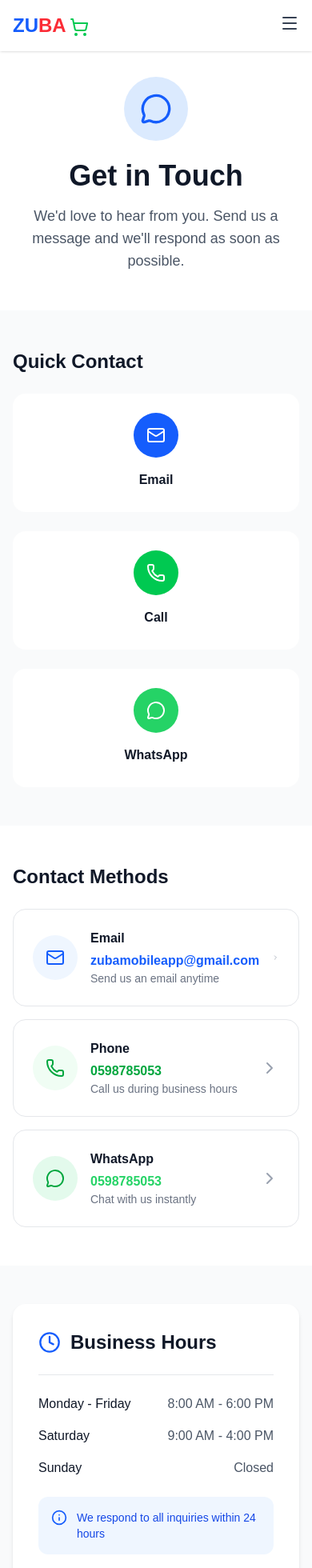
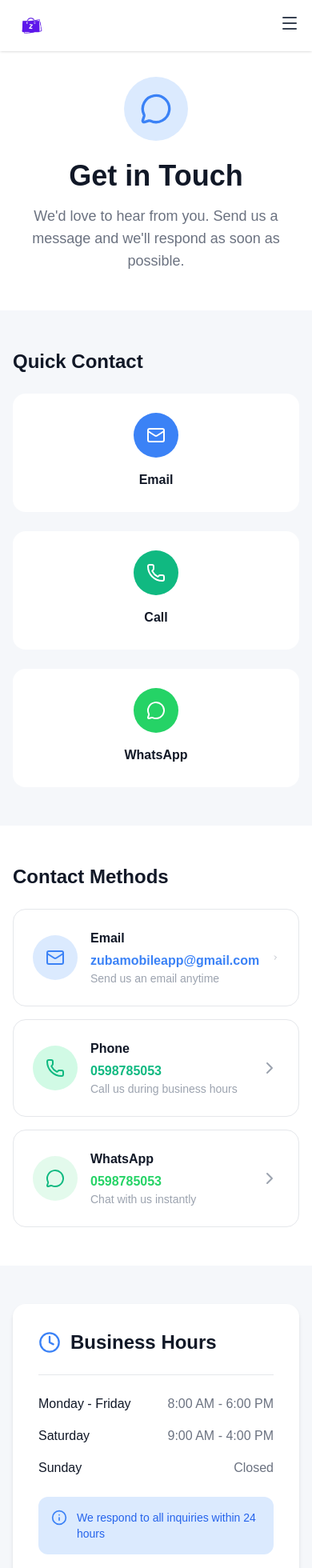
Before and after one commit to CalebMensah/zuba-web, a Next.js app: page /contact in a window 390 px wide. Shown: the top 1960 px of the page at 80% size. Built offline with nearby package versions, Linux system fonts and the light colour scheme.

Commit message:
made changes

```diff
--- a/app/contact/page.js
+++ b/app/contact/page.js
@@ -1,7 +1,8 @@
 "use client";
 
 import React, { useState } from 'react';
-import { ShoppingCart, MessageCircle, Mail, Phone, Send, Clock, Info, HelpCircle, ChevronRight, Menu, X } from 'lucide-react';
+import { MessageCircle, Mail, Phone, Send, Clock, Info, HelpCircle, ChevronRight, Menu, X } from 'lucide-react';
+import Image from 'next/image';
 
 export default function ContactPage() {
   const [name, setName] = useState('');
@@ -20,21 +21,16 @@ export default function ContactPage() {
       alert('Please fill in all fields');
       return;
     }
-
     const emailRegex = /^[^\s@]+@[^\s@]+\.[^\s@]+$/;
     if (!emailRegex.test(email)) {
       alert('Please enter a valid email address');
       return;
     }
-
     setLoading(true);
-
     const mailtoUrl = `mailto:${contactEmail}?subject=${encodeURIComponent(subject)}&body=${encodeURIComponent(
       `Name: ${name}\nEmail: ${email}\n\nMessage:\n${message}`
     )}`;
-
     window.location.href = mailtoUrl;
-
     setTimeout(() => {
       setName('');
       setEmail('');
@@ -65,28 +61,24 @@ export default function ContactPage() {
   ];
 
   return (
-    <div className="min-h-screen bg-gray-50">
+    <div className="min-h-screen bg-[#F5F7FA]">
       {/* Navigation */}
       <nav className="bg-white shadow-sm fixed w-full z-50">
         <div className="max-w-7xl mx-auto px-4 sm:px-6 lg:px-8">
           <div className="flex justify-between items-center h-16">
             <div className="flex items-center">
-              <div className="text-2xl font-bold">
-                <span className="text-blue-600">ZU</span>
-                <span className="text-red-500">BA</span>
-                <ShoppingCart className="inline-block ml-1 text-green-500" size={24} />
-              </div>
+              <Image src="/logo.png" alt="Zuba" width={48} height={48} className="object-contain" />
             </div>
             <div className="hidden md:flex items-center space-x-8">
-              <a href="/" className="text-gray-700 hover:text-blue-600 font-medium">Home</a>
-              <a href="/about" className="text-gray-700 hover:text-blue-600 font-medium">About</a>
-              <a href="/faq" className="text-gray-700 hover:text-blue-600 font-medium">FAQ</a>
-              <a href="/contact" className="text-blue-600 font-medium">Contact</a>
+              <a href="/" className="text-[#374151] hover:text-[#3B82F6] font-medium transition-colors">Home</a>
+              <a href="/about" className="text-[#374151] hover:text-[#3B82F6] font-medium transition-colors">About</a>
+              <a href="/faq" className="text-[#374151] hover:text-[#3B82F6] font-medium transition-colors">FAQ</a>
+              <a href="/contact" className="text-[#3B82F6] font-medium">Contact</a>
             </div>
 
             {/* Mobile menu button */}
             <div className="md:hidden">
-                                    <button onClick={() => setMobileMenuOpen(!mobileMenuOpen)} className="text-gray-700">
+              <button onClick={() => setMobileMenuOpen(!mobileMenuOpen)} className="text-[#374151]">
                 {mobileMenuOpen ? <X size={24} /> : <Menu size={24} />}
               </button>
             </div>
@@ -97,54 +89,53 @@ export default function ContactPage() {
         {mobileMenuOpen && (
           <div className="md:hidden bg-white border-t">
             <div className="px-2 pt-2 pb-3 space-y-1">
-              <a href="/" className="block px-3 py-2 text-gray-700 hover:bg-blue-50 rounded">Home</a>
-              <a href="/about" className="block px-3 py-2 text-gray-700 hover:bg-blue-50 rounded">About</a>
-              <a href="/faq" className="block px-3 py-2 text-gray-700 hover:bg-blue-50 rounded">FAQ</a>
-              <a href="/contact" className="block px-3 py-2 text-gray-700 hover:bg-blue-50 rounded">Contact</a>
-              <button className="w-full bg-blue-600 text-white px-6 py-2 rounded-lg hover:bg-blue-700 mt-2">
+              <a href="/" className="block px-3 py-2 text-[#374151] hover:bg-[#DBEAFE] rounded">Home</a>
+              <a href="/about" className="block px-3 py-2 text-[#374151] hover:bg-[#DBEAFE] rounded">About</a>
+              <a href="/faq" className="block px-3 py-2 text-[#374151] hover:bg-[#DBEAFE] rounded">FAQ</a>
+              <a href="/contact" className="block px-3 py-2 text-[#374151] hover:bg-[#DBEAFE] rounded">Contact</a>
+              <button className="w-full bg-[#3B82F6] text-white px-6 py-2 rounded-lg hover:bg-[#2563EB] mt-2 transition-colors">
                 Download App
               </button>
             </div>
           </div>
         )}
-
       </nav>
 
       {/* Header */}
       <section className="pt-24 pb-12 px-4 sm:px-6 lg:px-8 bg-white">
         <div className="max-w-4xl mx-auto text-center">
-          <div className="w-20 h-20 bg-blue-100 rounded-full flex items-center justify-center mx-auto mb-6">
-            <MessageCircle className="text-blue-600" size={40} />
+          <div className="w-20 h-20 bg-[#DBEAFE] rounded-full flex items-center justify-center mx-auto mb-6">
+            <MessageCircle className="text-[#3B82F6]" size={40} />
           </div>
-          <h1 className="text-4xl font-bold text-gray-900 mb-4">Get in Touch</h1>
-          <p className="text-lg text-gray-600 max-w-2xl mx-auto">
+          <h1 className="text-4xl font-bold text-[#111827] mb-4">Get in Touch</h1>
+          <p className="text-lg text-[#6B7280] max-w-2xl mx-auto">
             We'd love to hear from you. Send us a message and we'll respond as soon as possible.
           </p>
         </div>
       </section>
 
       {/* Quick Contact */}
-      <section className="py-12 px-4 sm:px-6 lg:px-8 bg-gray-50">
+      <section className="py-12 px-4 sm:px-6 lg:px-8 bg-[#F5F7FA]">
         <div className="max-w-6xl mx-auto">
-          <h2 className="text-2xl font-bold text-gray-900 mb-6">Quick Contact</h2>
+          <h2 className="text-2xl font-bold text-[#111827] mb-6">Quick Contact</h2>
           <div className="grid md:grid-cols-3 gap-6">
             <a href={`mailto:${contactEmail}`} className="bg-white rounded-2xl p-6 text-center hover:shadow-lg transition group">
-              <div className="w-14 h-14 bg-blue-600 rounded-full flex items-center justify-center mx-auto mb-4">
+              <div className="w-14 h-14 bg-[#3B82F6] rounded-full flex items-center justify-center mx-auto mb-4">
                 <Mail className="text-white" size={24} />
               </div>
-              <h3 className="font-semibold text-gray-900 mb-1">Email</h3>
+              <h3 className="font-semibold text-[#111827] mb-1">Email</h3>
             </a>
             <a href={`tel:${phoneNumber}`} className="bg-white rounded-2xl p-6 text-center hover:shadow-lg transition group">
-              <div className="w-14 h-14 bg-green-500 rounded-full flex items-center justify-center mx-auto mb-4">
+              <div className="w-14 h-14 bg-[#10B981] rounded-full flex items-center justify-center mx-auto mb-4">
                 <Phone className="text-white" size={24} />
               </div>
-              <h3 className="font-semibold text-gray-900 mb-1">Call</h3>
+              <h3 className="font-semibold text-[#111827] mb-1">Call</h3>
             </a>
             <a href={`https://wa.me/${whatsappNumber}`} target="_blank" rel="noopener noreferrer" className="bg-white rounded-2xl p-6 text-center hover:shadow-lg transition group">
-              <div className="w-14 h-14 rounded-full flex items-center justify-center mx-auto mb-4" style={{backgroundColor: '#25D366'}}>
+              <div className="w-14 h-14 rounded-full flex items-center justify-center mx-auto mb-4" style={{ backgroundColor: '#25D366' }}>
                 <MessageCircle className="text-white" size={24} />
               </div>
-              <h3 className="font-semibold text-gray-900 mb-1">WhatsApp</h3>
+              <h3 className="font-semibold text-[#111827] mb-1">WhatsApp</h3>
             </a>
           </div>
         </div>
@@ -153,72 +144,72 @@ export default function ContactPage() {
       {/* Contact Methods */}
       <section className="py-12 px-4 sm:px-6 lg:px-8 bg-white">
         <div className="max-w-4xl mx-auto">
-          <h2 className="text-2xl font-bold text-gray-900 mb-6">Contact Methods</h2>
+          <h2 className="text-2xl font-bold text-[#111827] mb-6">Contact Methods</h2>
           <div className="space-y-4">
-            <a href={`mailto:${contactEmail}`} className="flex items-center gap-4 bg-white border border-gray-200 rounded-2xl p-6 hover:shadow-lg transition group">
-              <div className="w-14 h-14 bg-blue-50 rounded-full flex items-center justify-center shrink-0">
-                <Mail className="text-blue-600" size={24} />
+            <a href={`mailto:${contactEmail}`} className="flex items-center gap-4 bg-white border border-[#E5E7EB] rounded-2xl p-6 hover:shadow-lg transition group">
+              <div className="w-14 h-14 bg-[#DBEAFE] rounded-full flex items-center justify-center flex-shrink-0">
+                <Mail className="text-[#3B82F6]" size={24} />
               </div>
               <div className="flex-1">
-                <h3 className="font-bold text-gray-900 mb-1">Email</h3>
-                <p className="text-blue-600 font-semibold">{contactEmail}</p>
-                <p className="text-sm text-gray-500">Send us an email anytime</p>
+                <h3 className="font-bold text-[#111827] mb-1">Email</h3>
+                <p className="text-[#3B82F6] font-semibold">{contactEmail}</p>
+                <p className="text-sm text-[#9CA3AF]">Send us an email anytime</p>
               </div>
-              <ChevronRight className="text-gray-400 group-hover:text-blue-600 transition" />
+              <ChevronRight className="text-[#9CA3AF] group-hover:text-[#3B82F6] transition" />
             </a>
 
-            <a href={`tel:${phoneNumber}`} className="flex items-center gap-4 bg-white border border-gray-200 rounded-2xl p-6 hover:shadow-lg transition group">
-              <div className="w-14 h-14 bg-green-50 rounded-full flex items-center justify-center -shrink-0">
-                <Phone className="text-green-600" size={24} />
+            <a href={`tel:${phoneNumber}`} className="flex items-center gap-4 bg-white border border-[#E5E7EB] rounded-2xl p-6 hover:shadow-lg transition group">
+              <div className="w-14 h-14 bg-[#D1FAE5] rounded-full flex items-center justify-center flex-shrink-0">
+                <Phone className="text-[#10B981]" size={24} />
               </div>
               <div className="flex-1">
-                <h3 className="font-bold text-gray-900 mb-1">Phone</h3>
-                <p className="text-green-600 font-semibold">{phoneNumber}</p>
-                <p className="text-sm text-gray-500">Call us during business hours</p>
+                <h3 className="font-bold text-[#111827] mb-1">Phone</h3>
+                <p className="text-[#10B981] font-semibold">{phoneNumber}</p>
+                <p className="text-sm text-[#9CA3AF]">Call us during business hours</p>
               </div>
-              <ChevronRight className="text-gray-400 group-hover:text-green-600 transition" />
+              <ChevronRight className="text-[#9CA3AF] group-hover:text-[#10B981] transition" />
             </a>
 
-            <a href={`https://wa.me/${whatsappNumber}`} target="_blank" rel="noopener noreferrer" className="flex items-center gap-4 bg-white border border-gray-200 rounded-2xl p-6 hover:shadow-lg transition group">
-              <div className="w-14 h-14 rounded-full flex items-center justify-center -shrink-0" style={{backgroundColor: '#25D36620'}}>
-                <MessageCircle className="text-green-600" size={24} />
+            <a href={`https://wa.me/${whatsappNumber}`} target="_blank" rel="noopener noreferrer" className="flex items-center gap-4 bg-white border border-[#E5E7EB] rounded-2xl p-6 hover:shadow-lg transition group">
+              <div className="w-14 h-14 rounded-full flex items-center justify-center flex-shrink-0" style={{ backgroundColor: '#25D36620' }}>
+                <MessageCircle className="text-[#10B981]" size={24} />
               </div>
               <div className="flex-1">
-                <h3 className="font-bold text-gray-900 mb-1">WhatsApp</h3>
-                <p className="font-semibold" style={{color: '#25D366'}}>{phoneNumber}</p>
-                <p className="text-sm text-gray-500">Chat with us instantly</p>
+                <h3 className="font-bold text-[#111827] mb-1">WhatsApp</h3>
+                <p className="font-semibold" style={{ color: '#25D366' }}>{phoneNumber}</p>
+                <p className="text-sm text-[#9CA3AF]">Chat with us instantly</p>
               </div>
-              <ChevronRight className="text-gray-400 group-hover:text-green-600 transition" />
+              <ChevronRight className="text-[#9CA3AF] group-hover:text-[#10B981] transition" />
             </a>
           </div>
         </div>
       </section>
 
       {/* Business Hours */}
-      <section className="py-12 px-4 sm:px-6 lg:px-8 bg-gray-50">
+      <section className="py-12 px-4 sm:px-6 lg:px-8 bg-[#F5F7FA]">
         <div className="max-w-4xl mx-auto">
           <div className="bg-white rounded-2xl p-8 shadow-md">
-            <div className="flex items-center gap-3 mb-6 pb-6 border-b border-gray-200">
-              <Clock className="text-blue-600" size={28} />
-              <h2 className="text-2xl font-bold text-gray-900">Business Hours</h2>
+            <div className="flex items-center gap-3 mb-6 pb-6 border-b border-[#E5E7EB]">
+              <Clock className="text-[#3B82F6]" size={28} />
+              <h2 className="text-2xl font-bold text-[#111827]">Business Hours</h2>
             </div>
             <div className="space-y-4 mb-6">
               <div className="flex justify-between items-center">
-                <span className="font-medium text-gray-900">Monday - Friday</span>
-                <span className="text-gray-600">8:00 AM - 6:00 PM</span>
+                <span className="font-medium text-[#111827]">Monday - Friday</span>
+                <span className="text-[#6B7280]">8:00 AM - 6:00 PM</span>
               </div>
               <div className="flex justify-between items-center">
-                <span className="font-medium text-gray-900">Saturday</span>
-                <span className="text-gray-600">9:00 AM - 4:00 PM</span>
+                <span className="font-medium text-[#111827]">Saturday</span>
+                <span className="text-[#6B7280]">9:00 AM - 4:00 PM</span>
               </div>
               <div className="flex justify-between items-center">
-                <span className="font-medium text-gray-900">Sunday</span>
-                <span className="text-gray-600">Closed</span>
+                <span className="font-medium text-[#111827]">Sunday</span>
+                <span className="text-[#6B7280]">Closed</span>
               </div>
             </div>
-            <div className="bg-blue-50 rounded-xl p-4 flex items-start gap-3">
-              <Info className="text-blue-600 shrink-0" size={20} />
-              <p className="text-blue-700 font-medium text-sm">
+            <div className="bg-[#DBEAFE] rounded-xl p-4 flex items-start gap-3">
+              <Info className="text-[#3B82F6] flex-shrink-0" size={20} />
+              <p className="text-[#2563EB] font-medium text-sm">
                 We respond to all inquiries within 24 hours
               </p>
             </div>
@@ -229,56 +220,52 @@ export default function ContactPage() {
       {/* Contact Form */}
       <section className="py-12 px-4 sm:px-6 lg:px-8 bg-white">
         <div className="max-w-2xl mx-auto">
-          <h2 className="text-2xl font-bold text-gray-900 mb-6">Send us a Message</h2>
-          <div className="bg-white border border-gray-200 rounded-2xl p-8 shadow-md">
+          <h2 className="text-2xl font-bold text-[#111827] mb-6">Send us a Message</h2>
+          <div className="bg-white border border-[#E5E7EB] rounded-2xl p-8 shadow-md">
             <div className="mb-6">
-              <label className="block text-sm font-semibold text-gray-900 mb-2">Your Name</label>
+              <label className="block text-sm font-semibold text-[#111827] mb-2">Your Name</label>
               <input
                 type="text"
                 value={name}
                 onChange={(e) => setName(e.target.value)}
                 placeholder="Enter your full name"
-                className="w-full px-4 py-3 bg-gray-50 border border-gray-300 rounded-xl focus:outline-none focus:ring-2 focus:ring-blue-600 focus:border-transparent"
+                className="w-full px-4 py-3 bg-[#F9FAFB] border border-[#D1D5DB] rounded-xl focus:outline-none focus:ring-2 focus:ring-[#3B82F6] focus:border-transparent"
               />
             </div>
-
             <div className="mb-6">
-              <label className="block text-sm font-semibold text-gray-900 mb-2">Email Address</label>
+              <label className="block text-sm font-semibold text-[#111827] mb-2">Email Address</label>
               <input
                 type="email"
                 value={email}
                 onChange={(e) => setEmail(e.target.value)}
                 placeholder="your.email@example.com"
-                className="w-full px-4 py-3 bg-gray-50 border border-gray-300 rounded-xl focus:outline-none focus:ring-2 focus:ring-blue-600 focus:border-transparent"
+                className="w-full px-4 py-3 bg-[#F9FAFB] border border-[#D1D5DB] rounded-xl focus:outline-none focus:ring-2 focus:ring-[#3B82F6] focus:border-transparent"
               />
             </div>
-
             <div className="mb-6">
-              <label className="block text-sm font-semibold text-gray-900 mb-2">Subject</label>
+              <label className="block text-sm font-semibold text-[#111827] mb-2">Subject</label>
               <input
                 type="text"
                 value={subject}
                 onChange={(e) => setSubject(e.target.value)}
                 placeholder="What is this about?"
-                className="w-full px-4 py-3 bg-gray-50 border border-gray-300 rounded-xl focus:outline-none focus:ring-2 focus:ring-blue-600 focus:border-transparent"
+                className="w-full px-4 py-3 bg-[#F9FAFB] border border-[#D1D5DB] rounded-xl focus:outline-none focus:ring-2 focus:ring-[#3B82F6] focus:border-transparent"
               />
             </div>
-
             <div className="mb-6">
-              <label className="block text-sm font-semibold text-gray-900 mb-2">Message</label>
+              <label className="block text-sm font-semibold text-[#111827] mb-2">Message</label>
               <textarea
                 value={message}
                 onChange={(e) => setMessage(e.target.value)}
                 placeholder="Tell us more about your inquiry..."
                 rows={6}
-                className="w-full px-4 py-3 bg-gray-50 border border-gray-300 rounded-xl focus:outline-none focus:ring-2 focus:ring-blue-600 focus:border-transparent resize-none"
+                className="w-full px-4 py-3 bg-[#F9FAFB] border border-[#D1D5DB] rounded-xl focus:outline-none focus:ring-2 focus:ring-[#3B82F6] focus:border-transparent resize-none"
               />
             </div>
-
             <button
               onClick={handleSubmit}
               disabled={loading}
-              className="w-full bg-blue-600 text-white px-6 py-4 rounded-xl hover:bg-blue-700 transition font-semibold flex items-center justify-center gap-2 disabled:bg-gray-400"
+              className="w-full bg-[#3B82F6] text-white px-6 py-4 rounded-xl hover:bg-[#2563EB] transition-colors font-semibold flex items-center justify-center gap-2 disabled:bg-[#D1D5DB]"
             >
               {loading ? (
                 <span>Sending...</span>
@@ -294,20 +281,20 @@ export default function ContactPage() {
       </section>
 
       {/* FAQ Section */}
-      <section className="py-12 px-4 sm:px-6 lg:px-8 bg-gray-50">
+      <section className="py-12 px-4 sm:px-6 lg:px-8 bg-[#F5F7FA]">
         <div className="max-w-4xl mx-auto">
           <div className="flex items-center gap-3 mb-6">
-            <HelpCircle className="text-blue-600" size={28} />
-            <h2 className="text-2xl font-bold text-gray-900">Frequently Asked Questions</h2>
+            <HelpCircle className="text-[#3B82F6]" size={28} />
+            <h2 className="text-2xl font-bold text-[#111827]">Frequently Asked Questions</h2>
           </div>
           <div className="space-y-4">
             {faqs.map((faq, index) => (
               <div key={index} className="bg-white rounded-2xl p-6 shadow-md">
                 <div className="flex items-start gap-3 mb-3">
-                  <HelpCircle className="text-blue-600 shrink-0 mt-1" size={20} />
-                  <h3 className="font-bold text-gray-900">{faq.question}</h3>
+                  <HelpCircle className="text-[#3B82F6] flex-shrink-0 mt-1" size={20} />
+                  <h3 className="font-bold text-[#111827]">{faq.question}</h3>
                 </div>
-                <p className="text-gray-600 pl-8">{faq.answer}</p>
+                <p className="text-[#6B7280] pl-8">{faq.answer}</p>
               </div>
             ))}
           </div>
@@ -317,11 +304,11 @@ export default function ContactPage() {
       {/* Alternative Support */}
       <section className="py-12 px-4 sm:px-6 lg:px-8 bg-white">
         <div className="max-w-4xl mx-auto">
-          <div className="bg-blue-50 rounded-2xl p-6 flex items-start gap-4">
-            <Info className="text-blue-600 shrink-0" size={28} />
+          <div className="bg-[#DBEAFE] rounded-2xl p-6 flex items-start gap-4">
+            <Info className="text-[#3B82F6] flex-shrink-0" size={28} />
             <div>
-              <h3 className="text-lg font-bold text-blue-900 mb-2">Looking for Help?</h3>
-              <p className="text-blue-700">
+              <h3 className="text-lg font-bold text-[#1E3A8A] mb-2">Looking for Help?</h3>
+              <p className="text-[#2563EB]">
                 Check out our Help Center for instant answers to common questions.
               </p>
             </div>
@@ -330,43 +317,39 @@ export default function ContactPage() {
       </section>
 
       {/* Footer */}
-      <footer className="bg-gray-900 text-white py-12 px-4 sm:px-6 lg:px-8">
+      <footer className="bg-[#111827] text-white py-12 px-4 sm:px-6 lg:px-8">
         <div className="max-w-7xl mx-auto">
           <div className="grid md:grid-cols-4 gap-8 mb-8">
             <div>
-              <div className="text-2xl font-bold mb-4">
-                <span className="text-blue-400">ZU</span>
-                <span className="text-red-400">BA</span>
-              </div>
-              <p className="text-gray-400">Buy and sell with trust</p>
+              <Image src="/logo.png" alt="Zuba" width={48} height={48} className="object-contain mb-4" />
+              <p className="text-[#9CA3AF]">Buy and sell with trust</p>
             </div>
             <div>
               <h4 className="font-semibold mb-4">Company</h4>
-              <ul className="space-y-2 text-gray-400">
-                <li><a href="/about" className="hover:text-white">About Us</a></li>
-                <li><a href="/contact" className="hover:text-white">Contact</a></li>
-                <li><a href="/faq" className="hover:text-white">FAQ</a></li>
+              <ul className="space-y-2 text-[#9CA3AF]">
+                <li><a href="/about" className="hover:text-white transition-colors">About Us</a></li>
+                <li><a href="/contact" className="hover:text-white transition-colors">Contact</a></li>
+                <li><a href="/faq" className="hover:text-white transition-colors">FAQ</a></li>
               </ul>
             </div>
             <div>
               <h4 className="font-semibold mb-4">Legal</h4>
-              <ul className="space-y-2 text-gray-400">
-                <li><a href="/terms" className="hover:text-white">Terms of Service</a></li>
-                <li><a href="/privacy" className="hover:text-white">Privacy Policy</a></li>
+              <ul className="space-y-2 text-[#9CA3AF]">
+                <li><a href="/terms" className="hover:text-white transition-colors">Terms of Service</a></li>
+                <li><a href="/privacy" className="hover:text-white transition-colors">Privacy Policy</a></li>
               </ul>
             </div>
             <div>
               <h4 className="font-semibold mb-4">Connect</h4>
-              <ul className="space-y-2 text-gray-400">
-                <li><a href="https://facebook.com/zubaapp" className="hover:text-white">Facebook</a></li>
-                <li><a href="https://twitter.com/zubaapp" className="hover:text-white">Twitter</a></li>
-                <li><a href="https://instagram.com/zubaapp" className="hover:text-white">Instagram</a></li>
+              <ul className="space-y-2 text-[#9CA3AF]">
+                <li><a href="https://facebook.com/zubaapp" className="hover:text-white transition-colors">Facebook</a></li>
+                <li><a href="https://twitter.com/zubaapp" className="hover:text-white transition-colors">Twitter</a></li>
+                <li><a href="https://instagram.com/zubaapp" className="hover:text-white transition-colors">Instagram</a></li>
               </ul>
             </div>
           </div>
-          <div className="border-t border-gray-800 pt-8 text-center">
-            <p className="text-gray-400 mb-2">&copy; 2024 Zuba. All rights reserved.</p>
-            <p className="text-gray-500 text-sm">Made with ❤️ in Ghana</p>
+          <div className="border-t border-[#374151] pt-8 text-center">
+            <p className="text-[#9CA3AF]">&copy; 2024 Zuba. All rights reserved.</p>
           </div>
         </div>
       </footer>
```
Lines whose indentation alone changed are shown as unchanged.
